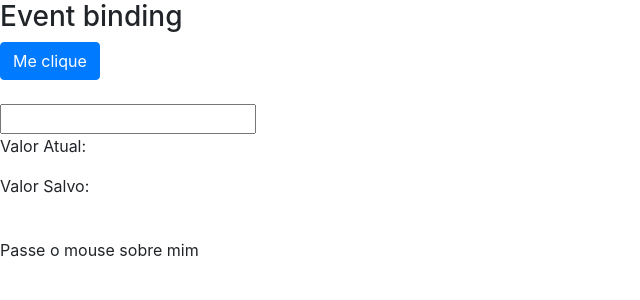
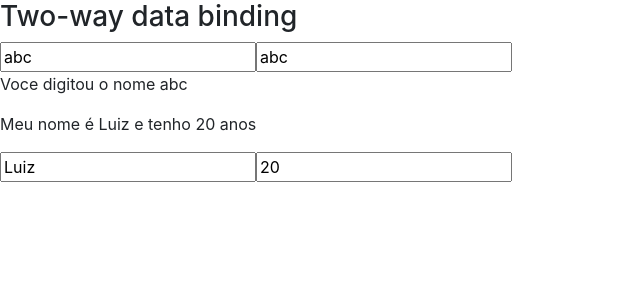
Before and after one commit to fabiodaemon/cursoAngularLoiane, an Angular app in the folder data-binding/: page / in a window 1280 px wide. Shown: the top 300 px of the page, without its empty margins (0-640 px from the left). Built offline with nearby package versions, Linux system fonts and the light colour scheme.

Commit message:
two-way data binding

```diff
--- a/data-binding/src/app/app.module.ts
+++ b/data-binding/src/app/app.module.ts
@@ -1,9 +1,11 @@
 import { BrowserModule } from '@angular/platform-browser';
 import { NgModule } from '@angular/core';
 import {NgbModule} from '@ng-bootstrap/ng-bootstrap';
+import { FormsModule } from '@angular/forms';
 
 import { AppComponent } from './app.component';
 import { DataBindingComponent } from './data-binding/data-binding.component';
+import { MeuformModule } from './meuform/meuform.module';
 
 @NgModule({
   declarations: [
@@ -12,7 +14,9 @@ import { DataBindingComponent } from './data-binding/data-binding.component';
   ],
   imports: [
     BrowserModule,
-    NgbModule
+    NgbModule,
+    FormsModule,
+    MeuformModule
   ],
   providers: [],
   bootstrap: [AppComponent]
--- a/data-binding/src/app/data-binding/data-binding.component.html
+++ b/data-binding/src/app/data-binding/data-binding.component.html
@@ -1,79 +1 @@
- <section class="property-binding">
-
-<!--    <h3>Class e Style Binding</h3>
-
-    <div>
-        Selecione uma classe
-        <select #classe (change)="0">
-            <option value="alert-success">Sucesso</option>
-            <option value="alert-info">Info</option>
-            <option value="alert-warning">Alerta</option>
-            <option value="alert-danger">Erro</option>
-        </select>
-        <br><br>
-
-        <div class="alert" role="alert"
-            [class.alert-success]="classe.value == 'alert-success'">
-            Sucesso
-        </div>
-        <div class="alert" role="alert"
-            [class.alert-info]="classe.value == 'alert-info'">
-            Info
-        </div>
-        <div class="alert" role="alert"
-            [class.alert-warning]="classe.value == 'alert-warning'">
-            Alerta
-        </div>
-        <div class="alert" role="alert"
-            [class.alert-danger]="classe.value == 'alert-danger'">
-            Erro
-        </div>
-
-         Este embaixo e o style binding
-        <div class="alert alert-danger" role="alert"
-            [style.display]="classe.value == 'alert-danger' ? 'block': 'none'">
-            Este texto só aparece em caso da classe erro (danger) estar selecionada
-        </div>
-
-        <div class="alert {{ classe.value }}" role="alert">
-            Texto colorido conforme valor do combobox
-        </div>
-
-    </div>-->
-
-    <article>
-        <h3>Event binding</h3>
-        <div>
-            <button
-                (click)="botaoClicado()"
-                class="btn btn-primary">
-                Me clique
-            </button>
-
-            <br><br>
-
-            <!-- outra forma : (blur)="salvarValor($event.target.value)" -->
-            <input type="text"
-                (keyup)="onKeyUp($event)"
-                (keyup.enter)="salvarValor(campoInput.value)"
-                (blur)="salvarValor(campoInput.value)"
-                #campoInput
-            />
-
-            <p>Valor Atual: {{valorAtual}} </p>
-            <p>Valor Salvo: {{valorSalvo}} </p>
-
-            <br>
-            <span
-                (mouseover)="onMouseOverOut()"
-                (mouseout)="onMouseOverOut()"
-                [class.highlight]="isMouseOver"
-
-            >
-                Passe o mouse sobre mim
-            </span>
-
-        </div>
-    </article>
-
-</section>
+<app-meuform></app-meuform>
--- /dev/null
+++ b/data-binding/src/app/meuform/meuform.component.html
@@ -0,0 +1,106 @@
+ <!-- <section class="property-binding">
+
+   <h3>Class e Style Binding</h3>
+
+    <div>
+        Selecione uma classe
+        <select #classe (change)="0">
+            <option value="alert-success">Sucesso</option>
+            <option value="alert-info">Info</option>
+            <option value="alert-warning">Alerta</option>
+            <option value="alert-danger">Erro</option>
+        </select>
+        <br><br>
+
+        <div class="alert" role="alert"
+            [class.alert-success]="classe.value == 'alert-success'">
+            Sucesso
+        </div>
+        <div class="alert" role="alert"
+            [class.alert-info]="classe.value == 'alert-info'">
+            Info
+        </div>
+        <div class="alert" role="alert"
+            [class.alert-warning]="classe.value == 'alert-warning'">
+            Alerta
+        </div>
+        <div class="alert" role="alert"
+            [class.alert-danger]="classe.value == 'alert-danger'">
+            Erro
+        </div>
+
+         Este embaixo e o style binding
+        <div class="alert alert-danger" role="alert"
+            [style.display]="classe.value == 'alert-danger' ? 'block': 'none'">
+            Este texto só aparece em caso da classe erro (danger) estar selecionada
+        </div>
+
+        <div class="alert {{ classe.value }}" role="alert">
+            Texto colorido conforme valor do combobox
+        </div>
+
+    </div>-->
+<!--
+    <article>
+        <h3>Event binding</h3>
+        <div>
+            <button
+                (click)="botaoClicado()"
+                class="btn btn-primary">
+                Me clique
+            </button>
+
+            <br><br>
+
+            outra forma : (blur)="salvarValor($event.target.value)"
+            <input type="text"
+                (keyup)="onKeyUp($event)"
+                (keyup.enter)="salvarValor(campoInput.value)"
+                (blur)="salvarValor(campoInput.value)"
+                #campoInput
+            />
+
+            <p>Valor Atual: {{valorAtual}} </p>
+            <p>Valor Salvo: {{valorSalvo}} </p>
+
+            <br>
+            <span
+                (mouseover)="onMouseOverOut()"
+                (mouseout)="onMouseOverOut()"
+                [class.highlight]="isMouseOver"
+
+            >
+                Passe o mouse sobre mim
+            </span>
+
+        </div>
+    </article>
+
+</section>-->
+
+<section>
+        <article>
+
+            <h3>Two-way data binding</h3>
+            <div>
+
+                <input type="text"
+                    [value]="nome"
+                    (input)="nome = $event.target.value"
+                />
+                <!-- primeiro exemplo - nao é ideal para formularios longos -->
+
+                <input type="text" [(ngModel)]="nome">
+
+                <p>Voce digitou o nome {{nome}} </p>
+
+                <div>
+                    <p>Meu nome é {{pessoa.nome}} e tenho {{pessoa.idade}} anos </p>
+
+                    <input type="text" [(ngModel)]="pessoa.nome">
+                    <input type="text" [(ngModel)]="pessoa.idade">
+                </div>
+
+            </div>
+        </article>
+    </section>
--- /dev/null
+++ b/data-binding/src/app/meuform/meuform.component.ts
@@ -0,0 +1,24 @@
+import { Component, OnInit } from '@angular/core';
+
+@Component({
+  selector: 'app-meuform',
+  templateUrl: './meuform.component.html',
+  styleUrls: ['./meuform.component.css']
+})
+export class MeuformComponent implements OnInit {
+
+  nome: string = 'abc';
+
+  pessoa: any = {
+
+    nome: 'Luiz',
+    idade: 20
+
+  };
+
+  constructor() { }
+
+  ngOnInit() {
+  }
+
+}
```
Also changed, not shown: data-binding/src/app/meuform/meuform.module.ts (added, +17 -0 lines), data-binding/src/app/meuform/meuform.component.css (added), 1 other file (tests, documents, lock files or other folders).
